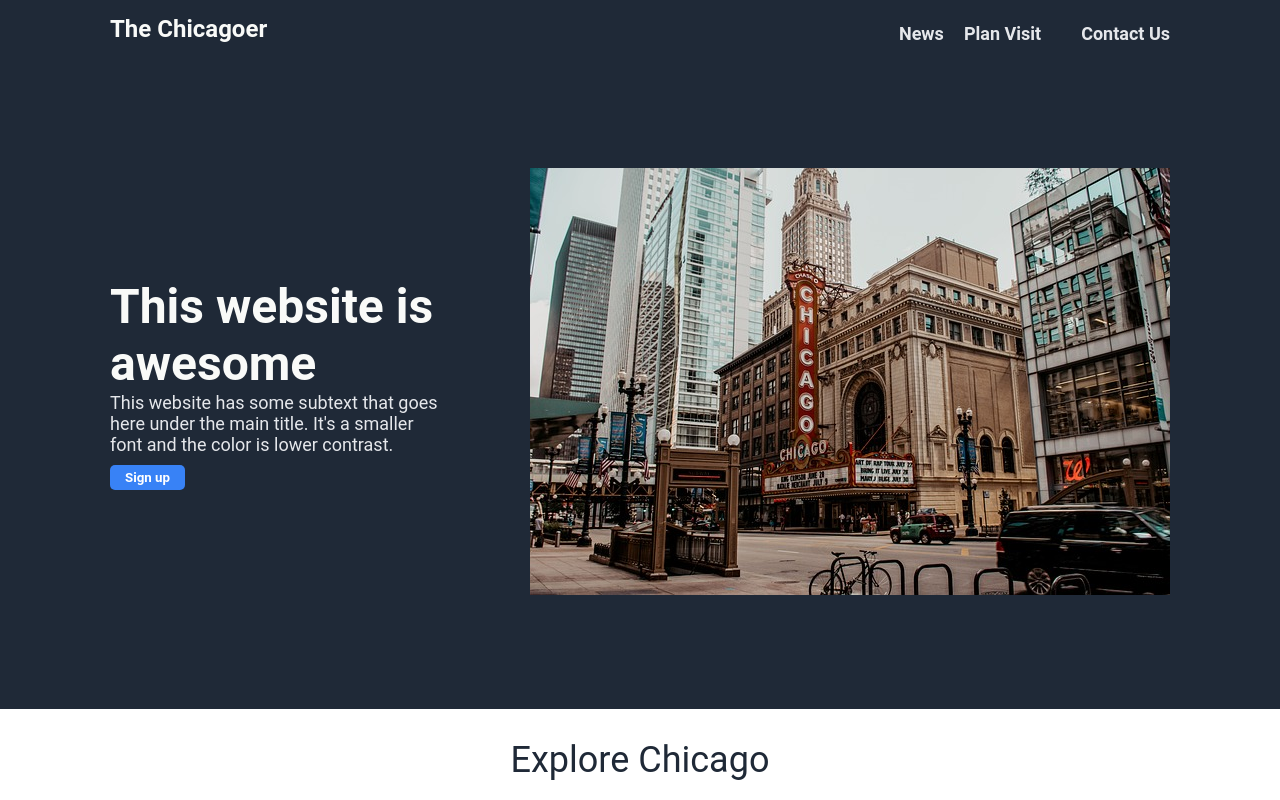
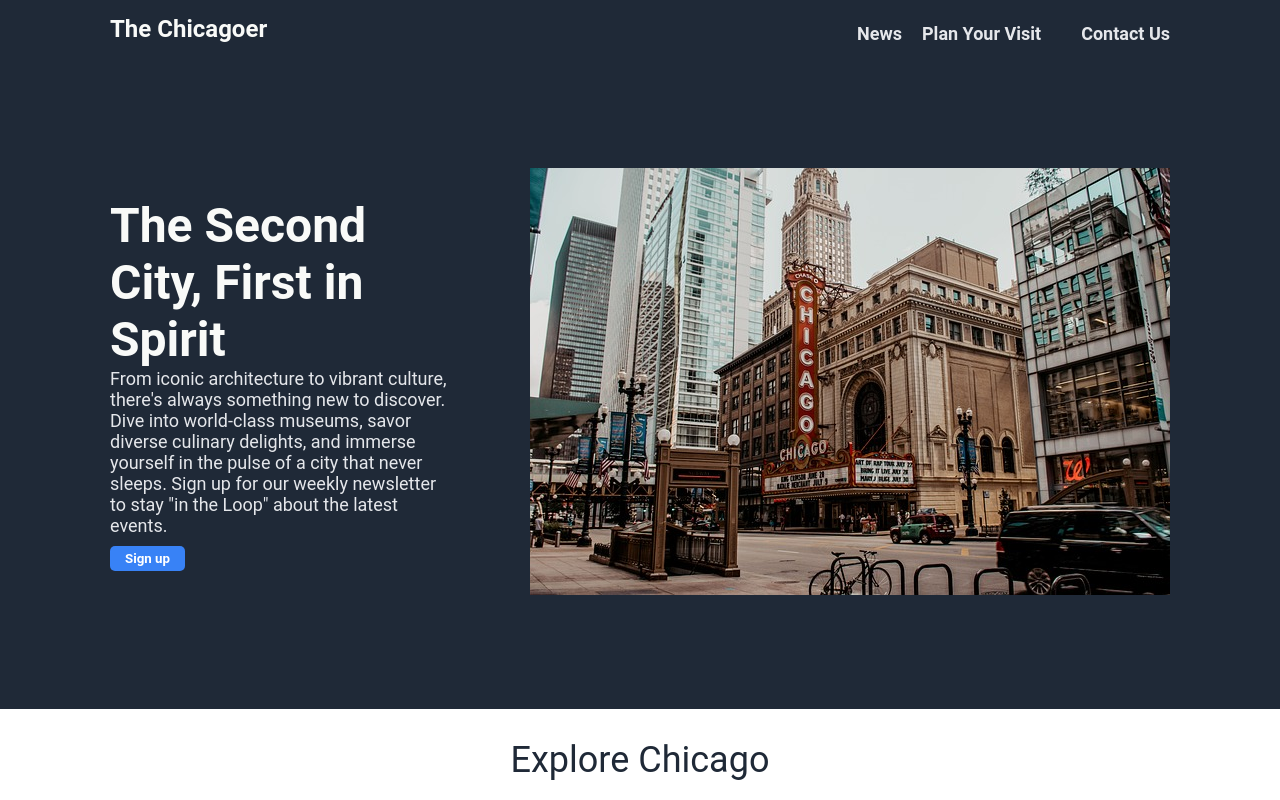
Before and after one commit to tl407/landing-page, a plain HTML site: page index.html in a window 1280 px wide. Shown: the top 800 px of the page. Drawn offline with Linux system fonts and the light colour scheme.

Commit message:
Edit text for Hero Text

```diff
--- a/index.html
+++ b/index.html
@@ -11,7 +11,7 @@
             <div class="logo">The Chicagoer</div>
             <ul class="links">
                 <li><a class="secondary-text" href="#">News</a></li>
-                <li><a class="secondary-text" href="#">Plan Visit<a></li>
+                <li><a class="secondary-text" href="#">Plan Your Visit<a></li>
                 <li><a class="secondary-text" href="#">Contact Us</a></li>
             </ul>
             </div>
@@ -20,8 +20,11 @@
         <div class="container-one">
             <div>
                 <div class="hero-one">
-                    <p class="hero-text">This website is awesome</p>
-                    <p class="secondary-text">This website has some subtext that goes here under the main title. It's a smaller font and the color is lower contrast.</p>
+                    <p class="hero-text">The Second City, First in Spirit</p>
+                    <p class="secondary-text">From iconic architecture to vibrant culture, there's always something new to discover. Dive
+                        into world-class museums, savor diverse culinary delights, and immerse yourself in the pulse of a city that never sleeps.
+                        Sign up for our weekly newsletter to stay "in the Loop" about the latest events.
+                    </p>
                     <button class="button-base">Sign up</button>
                 </div>
             </div>
```
